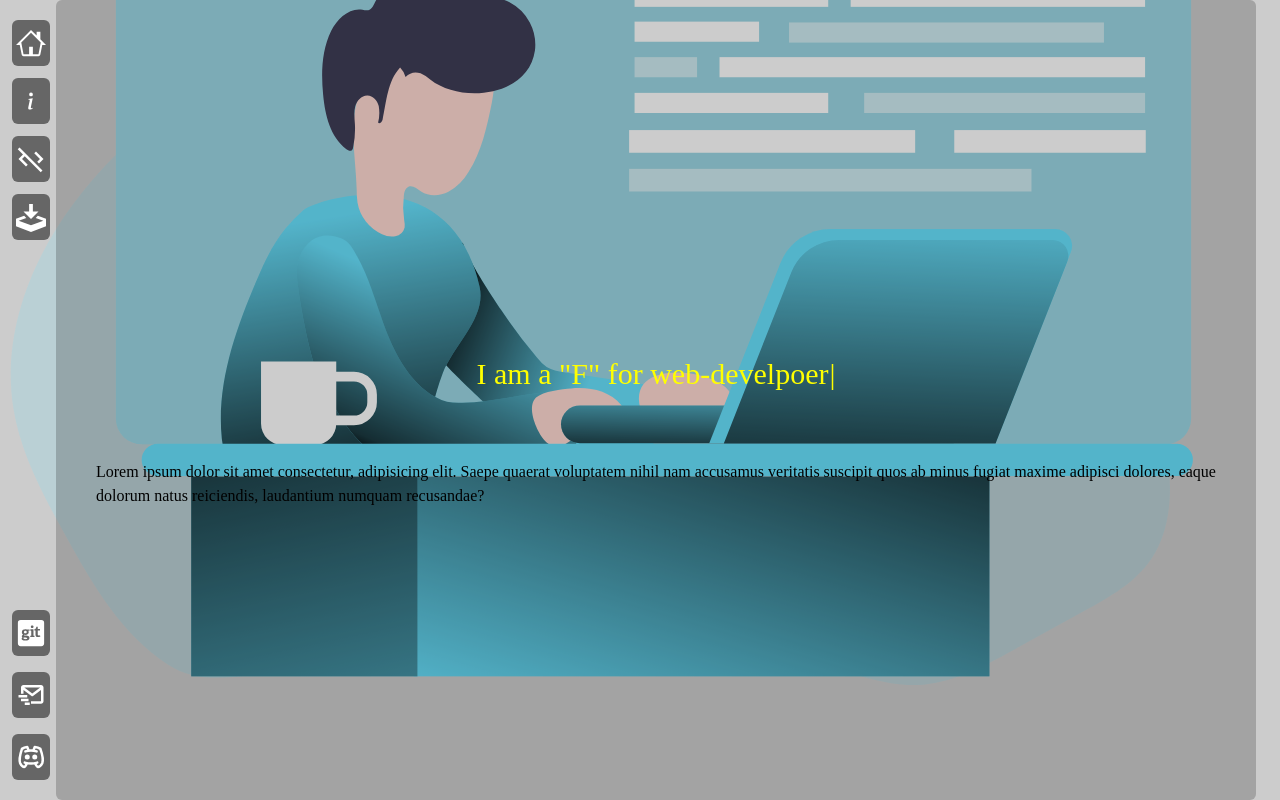
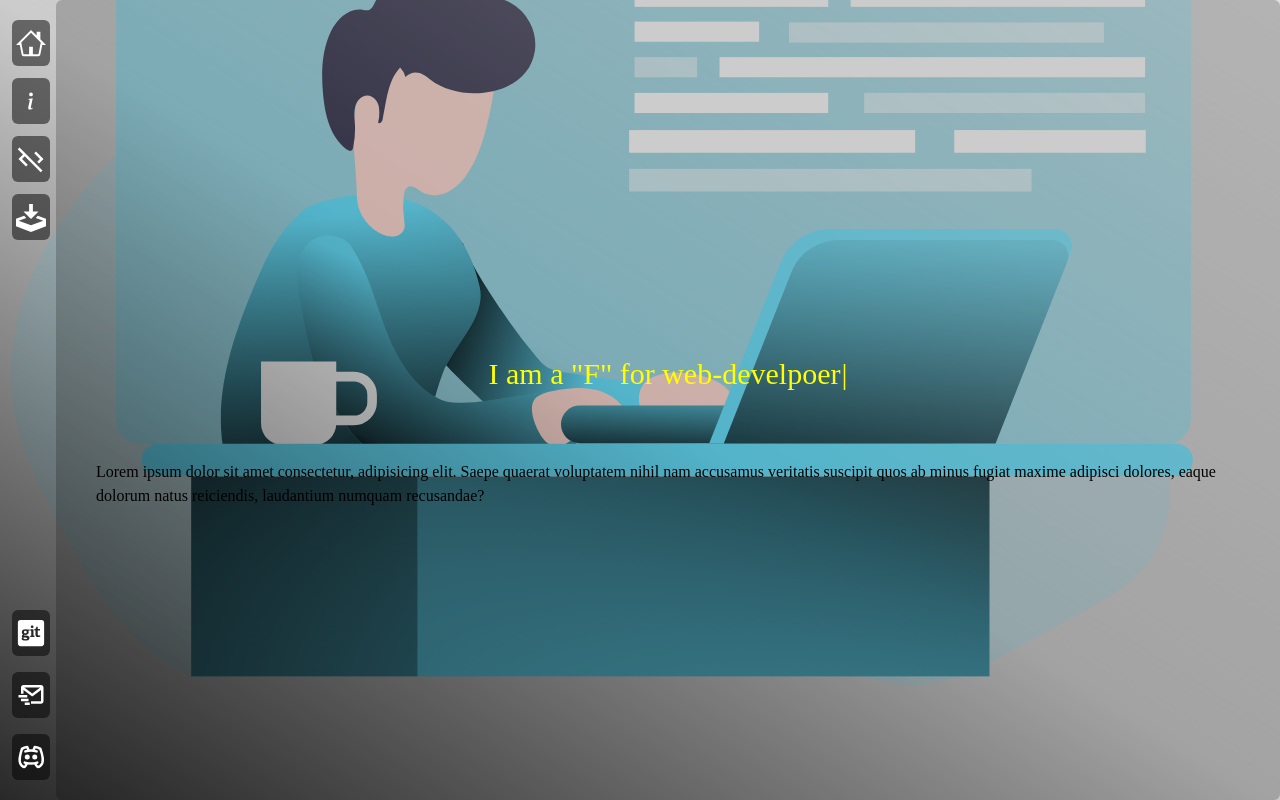
Before and after one commit to Darkknight-005/portfolio, a Next.js app: page / in a window 1280 px wide. Built offline with nearby package versions, Linux system fonts and the light colour scheme.

Commit message:
look nice !

```diff
--- a/components/main.js
+++ b/components/main.js
@@ -4,21 +4,22 @@ import Typewriter from 'typewriter-effect'
 // import Photo from '/coder.gif'
 const Main = () => {
 
-    const let_me = ['I am a "F" for web-develpoer','Means front-end web developer','You can scroll with arrow key\'s as well']
+    const let_me = ['I am a "F" for web-develpoer', 'Means front-end web developer', 'You can scroll with arrow key\'s as well']
 
     return (
         <main className='w-auto h-screen bg-black/20 snap-y snap-mandatory overflow-y-scroll' id='main'>
 
-            <div className='h-screen snap-start lg:pl-14 lg:pr-6  outline-black' id='home'>
+            <div id='home'>
+                <div className='h-screen snap-start lg:pl-14   bg-gradient-to-tr from-black/80 light:from-black via-transparent to-white/40' >
                     <div className='h-full relative  rounded-md flex flex-col items-center justify-center gap-y-4  px-5 space-y-5 backdrop-blur-lg backdrop-brightness-[0.8] lg:backdrop-blur-none'>
                         {/* backdrop-blur-sm backdrop-opacity-60 backdrop-brightness-75 bg-black/70 text-white */}
                         <h3 className='text-3xl text-[#FFc000] brightness-200 home_h3 mx-5 h-1 text-center my-16'>
                             <Typewriter
                                 options={{
                                     strings: let_me,
-                            autoStart:true,
-                            loop:true,
-                            pauseFor:1500
+                                    autoStart: true,
+                                    loop: true,
+                                    pauseFor: 1500
                                 }}
                             />
                         </h3>
@@ -27,10 +28,13 @@ const Main = () => {
                         </p>
                     </div>
                 </div>
+            </div>
             <div id='about' >
-            <div className='h-screen snap-start flex items-center flex-col sm:flex-row-reverse md:flex-row-reverse lg:flex-row-reverse lg:px-14 light:backdrop-blur-sm dark:bg-gradient-to-tr from-black/40  to-white/40' >
+                <div className='
+                h-screen snap-start flex items-center flex-col sm:flex-row-reverse md:flex-row-reverse lg:flex-row-reverse lg:px-14 backdrop-blur-lg md:backdrop-blur-sm lg:backdrop-blur-sm dark:bg-gradient-to-tr from-black/80 via-transparent to-white/40
+                ' >
                     <div className='h-screen flex justify-center items-center' id='blur_about'>
-                    <Image src='/coder.gif' className='rounded-full w-auto h-auto' id='about_gif' width={3000} height={2500}  alt='' />
+                        <Image src='/coder.gif' className='rounded-full w-auto h-auto' id='about_gif' width={3000} height={2500} alt='' />
                     </div>
                     <div className='h-[60vh] backdrop-opacity-90  dark:lg:backdrop-blur-sm dark:lg:bg-gradient-to-tr from-black  to-transparent flex justify-center items-center sm:rounded-xl lg:rounded-xl p-4 py-2' >
                         <p className=' text-center'>Lorem ipsum dolor sit amet consectetur adipisicing elit. A reiciendis accusantium laboriosam quia eius? Nesciunt, voluptatum modi quibusdam consequatur voluptatem harum reprehenderit nihil quaerat molestiae assumenda blanditiis laudantium consectetur quam incidunt cupiditate ducimus? Porro voluptate sint ullam architecto! Ea nobis recusandae iusto sed vero fugiat repellendus sapiente reiciendis id voluptas?</p>
@@ -38,7 +42,7 @@ const Main = () => {
                 </div>
             </div>
             <div id='project'>
-                <div className='h-screen snap-start  bg-gradient-to-tr from-black/80 light:from-black via-transparent to-white/40'>
+                <div className='h-screen snap-start bg-gradient-to-tr from-black/80 light:from-black via-transparent to-white/40'>
 
                 </div>
             </div>
```
Lines whose indentation alone changed are shown as unchanged.
